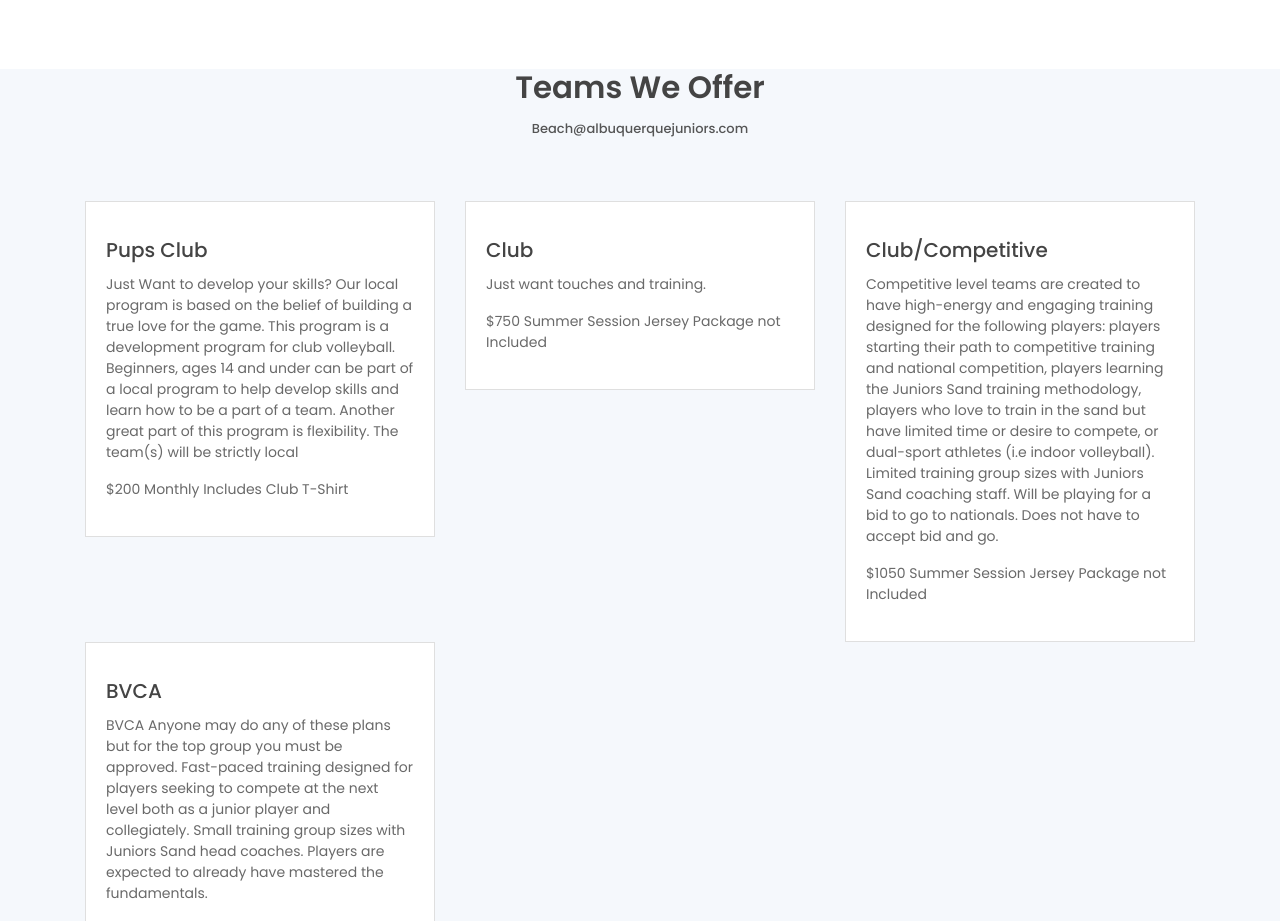
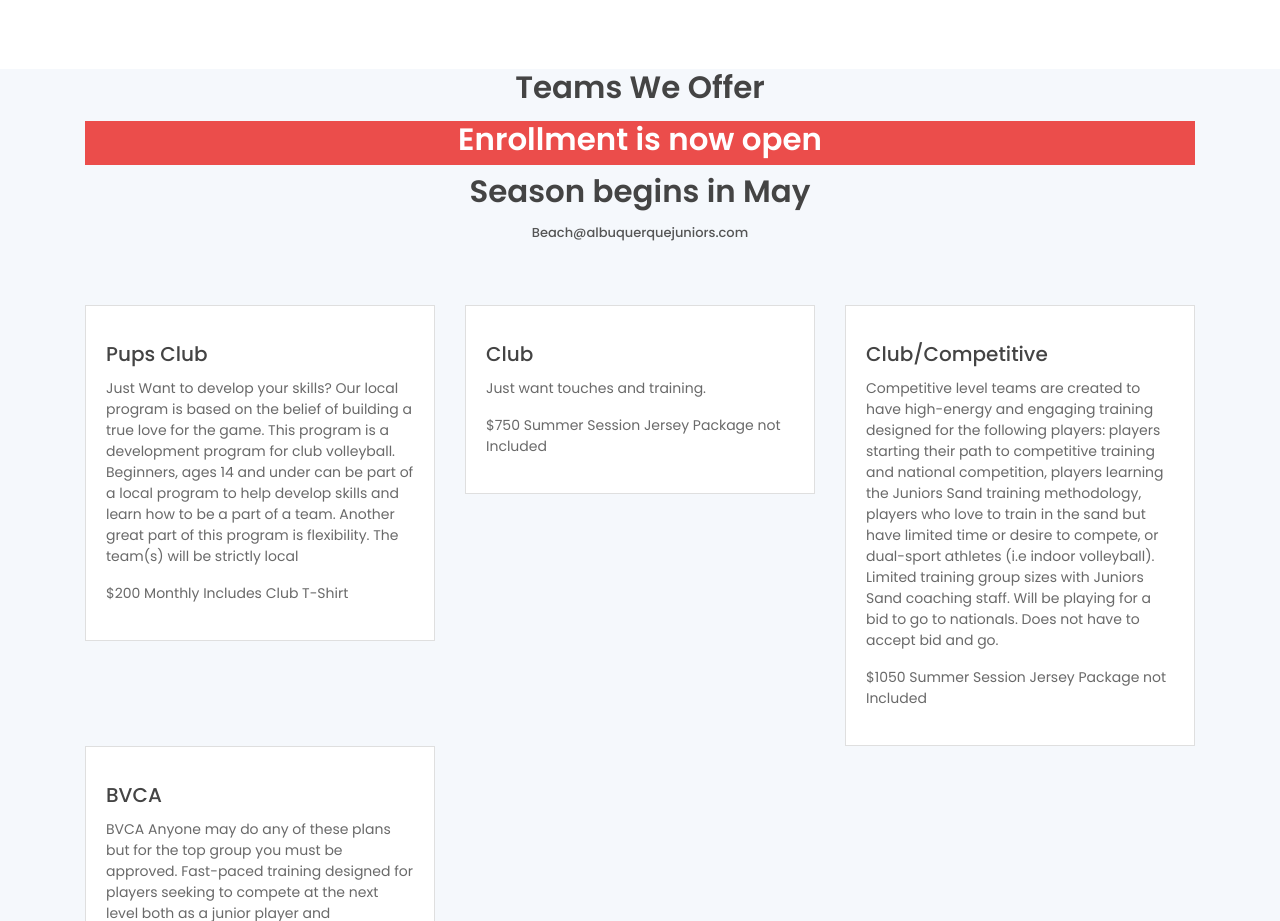
Before and after one commit to bryanklein2011/abqJuniors, a plain HTML site: page Beach.html in a window 1280 px wide. Shown: the part 1560-2481 px from the top of the page. Drawn offline with nearby package versions, Linux system fonts and the light colour scheme.

Commit message:
beach page

```diff
--- a/Beach.html
+++ b/Beach.html
@@ -110,6 +110,8 @@
 <section  id="service" class="section pt-0">
   <div class="container">
     <h6 class="section-title text-center">Teams We Offer</h6>
+    <h1 class="section-title text-center btn-danger"> Enrollment is now open</h1>
+    <h2 class="section-title text-center"> Season begins in May</h2>
     <h6 class="section-subtitle text-center mb-5 pb-3"> Beach@albuquerquejuniors.com</h6>
 
     <div class="row">
```
